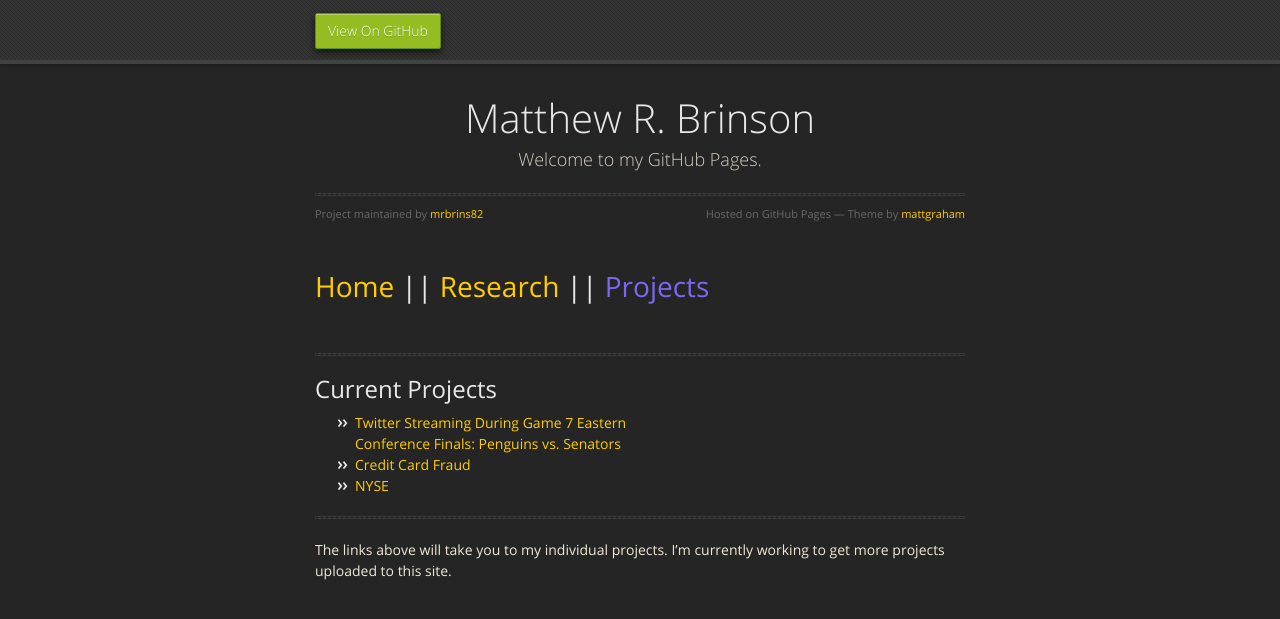
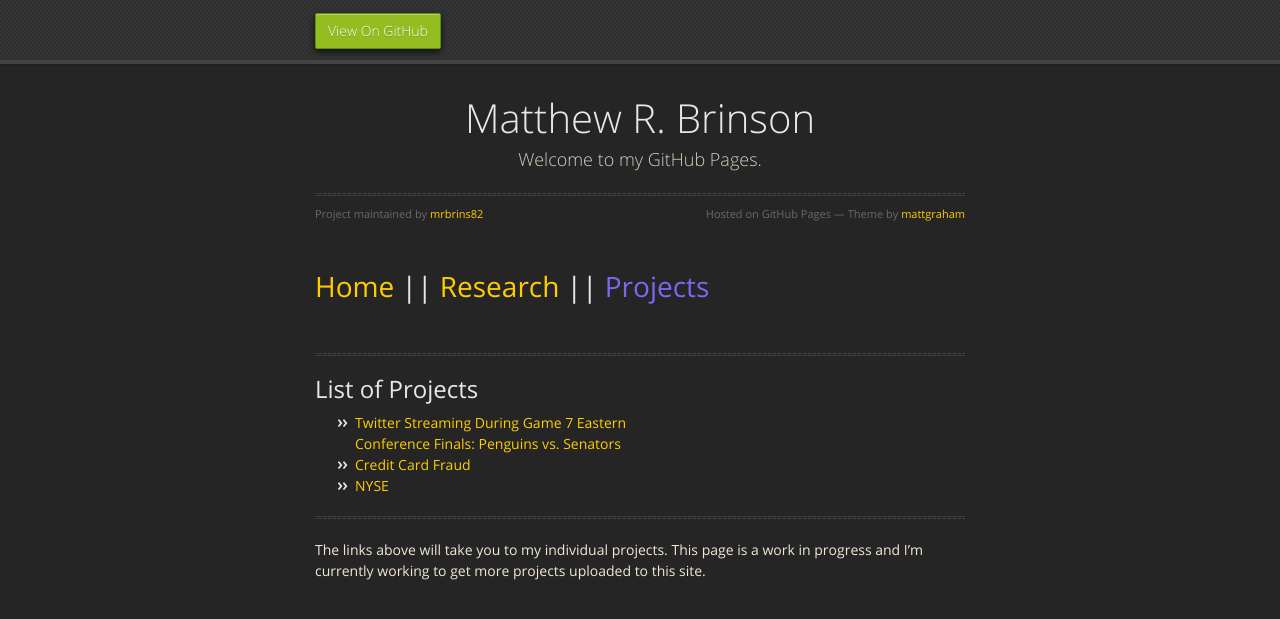
Before and after one commit to mrbrins82/mrbrins82.github.io, a Jekyll site: the page built from projects.md, in a window 1280 px wide. Shown: the top 619 px of the page. Built offline with Jekyll 4.4.1, drawn with Linux system fonts in a browser that asks for light colours; nearby versions of some CDN libraries; our own code applies the rules of GitHub Pages for plain Markdown files.

Commit message:
updated projects page

```diff
--- a/projects.md
+++ b/projects.md
@@ -6,7 +6,7 @@ layout: default
 
 * * *
 
-## [](#header-2)Current Projects
+## [](#header-2)List of Projects
 
 *   [Twitter Streaming During Game 7 Eastern <br/>Conference Finals: Penguins vs. Senators](hockeytweets)
 *   [Credit Card Fraud](creditcardfraud)
@@ -14,4 +14,4 @@ layout: default
 
 * * *
 
-The links above will take you to my individual projects. I'm currently working to get more projects uploaded to this site.
+The links above will take you to my individual projects. This page is a work in progress and I'm currently working to get more projects uploaded to this site.
```
